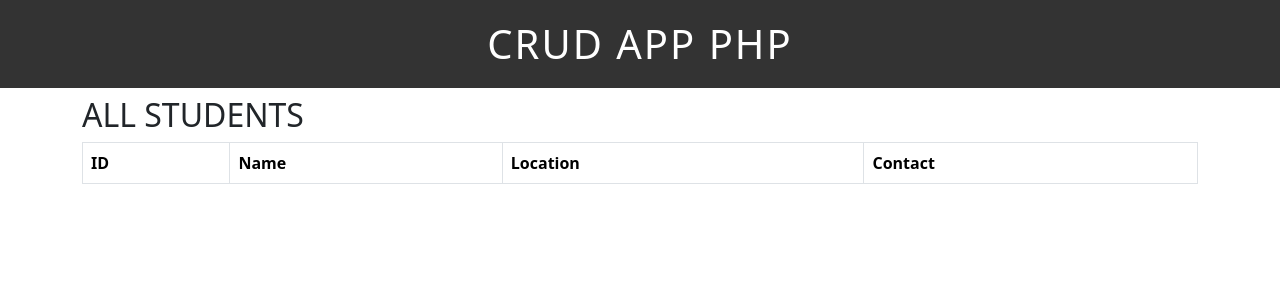
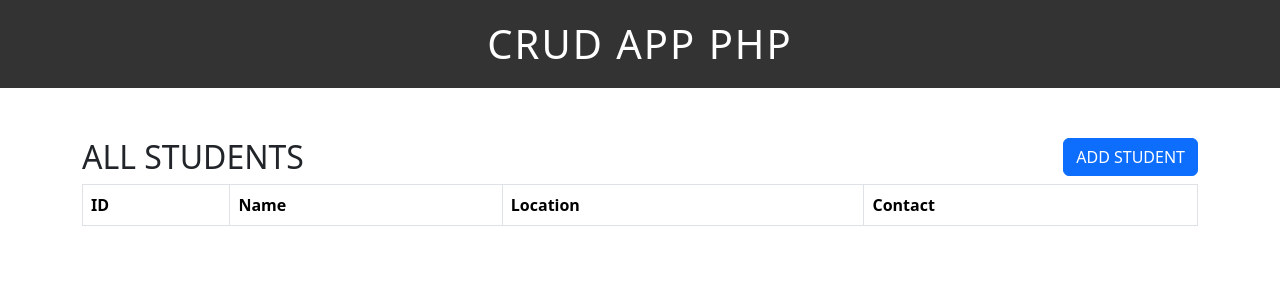
Before and after one commit to Nish-008/crud_app_php, a PHP site: page / in a window 1280 px wide. Shown: the top 300 px of the page. Run offline with PHP 8.4, Linux system fonts and the light colour scheme; data that the repository does not hold is empty; some libraries are stand-ins or nearby versions.

Commit message:
testing modal

```diff
--- a/footer.php
+++ b/footer.php
@@ -1,4 +1,7 @@
 </div>
     <script src="https://cdn.jsdelivr.net/npm/bootstrap@5.3.2/dist/js/bootstrap.bundle.min.js" integrity="sha384-C6RzsynM9kWDrMNeT87bh95OGNyZPhcTNXj1NW7RuBCsyN/o0jlpcV8Qyq46cDfL" crossorigin="anonymous"></script>
+    <script src="https://code.jquery.com/jquery-3.2.1.slim.min.js" integrity="sha384-KJ3o2DKtIkvYIK3UENzmM7KCkRr/rE9/Qpg6aAZGJwFDMVNA/GpGFF93hXpG5KkN" crossorigin="anonymous"></script>
+<script src="https://cdn.jsdelivr.net/npm/popper.js@1.12.9/dist/umd/popper.min.js" integrity="sha384-ApNbgh9B+Y1QKtv3Rn7W3mgPxhU9K/ScQsAP7hUibX39j7fakFPskvXusvfa0b4Q" crossorigin="anonymous"></script>
+<script src="https://cdn.jsdelivr.net/npm/bootstrap@4.0.0/dist/js/bootstrap.min.js" integrity="sha384-JZR6Spejh4U02d8jOt6vLEHfe/JQGiRRSQQxSfFWpi1MquVdAyjUar5+76PVCmYl" crossorigin="anonymous"></script>
 </body>
 </html>
--- a/index.php
+++ b/index.php
@@ -1,6 +1,17 @@
 <?php include('header.php');?>
 <?php include('dbcon.php');?>
+<!DOCTYPE html>
+<html lang="en">
+<head>
+    <meta charset="UTF-8">
+    <meta name="viewport" content="width=device-width, initial-scale=1.0">
+    <link rel="stylesheet" href="style.css">
+</head>
+<body>
+<div class="box1">
 <h2> ALL STUDENTS </h2>
+<button class= "btn btn-primary" data-toggle="modal" data-target="#exampleModal">ADD STUDENT</button>
+</div>
    <table class="table table-hover table-bordered table striped">
         <thead>
 <tr>
@@ -37,4 +48,25 @@
             ?>
         </tbody>
     </table>
-    <?php include('footer.php');?>
+    <div class="modal fade" id="exampleModal" tabindex="-1" role="dialog" aria-labelledby="exampleModalLabel" aria-hidden="true">
+  <div class="modal-dialog" role="document">
+    <div class="modal-content">
+      <div class="modal-header">
+        <h5 class="modal-title" id="exampleModalLabel">Modal title</h5>
+        <button type="button" class="close" data-dismiss="modal" aria-label="Close">
+          <span aria-hidden="true">&times;</span>
+        </button>
+      </div>
+      <div class="modal-body">
+        ...
+      </div>
+      <div class="modal-footer">
+        <button type="button" class="btn btn-secondary" data-dismiss="modal">Close</button>
+        <button type="button" class="btn btn-primary">Save changes</button>
+      </div>
+    </div>
+  </div>
+</div>
+<?php include('footer.php');?>
+</body>
+</html>
--- a/style.css
+++ b/style.css
@@ -6,3 +6,12 @@
     letter-spacing: 2px;
     font-weight: 500;
 }
+.box1 h2{
+    float: left;
+}
+.box1 button{
+    float: right;
+}
+.container{
+    margin-top: 50px;
+}
```
